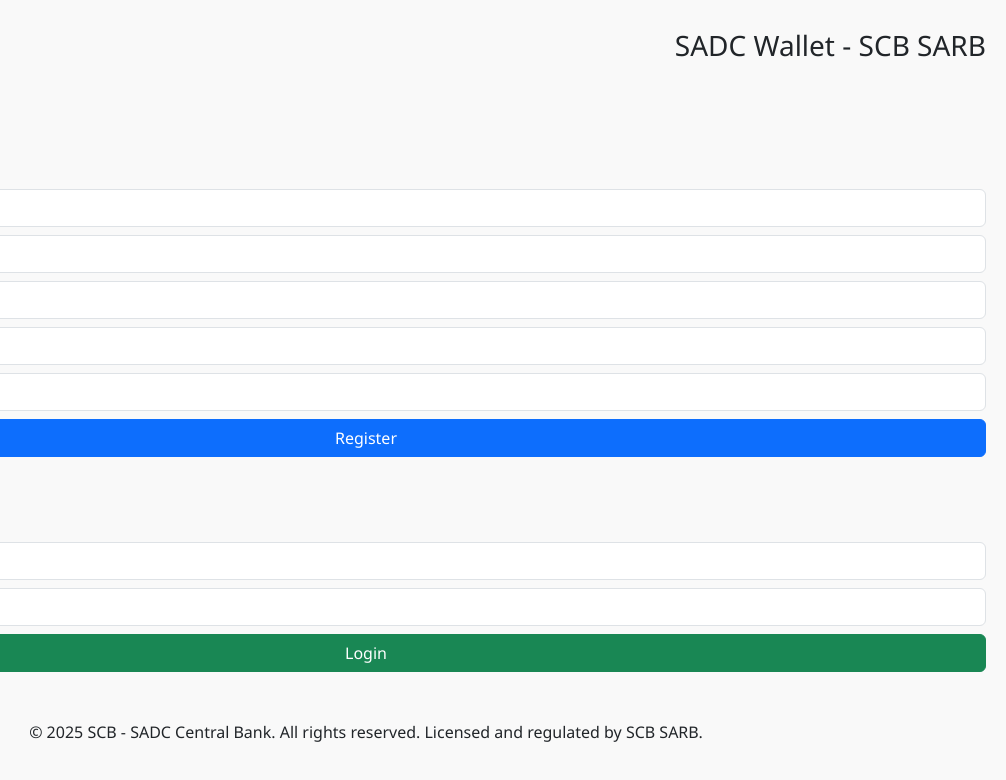
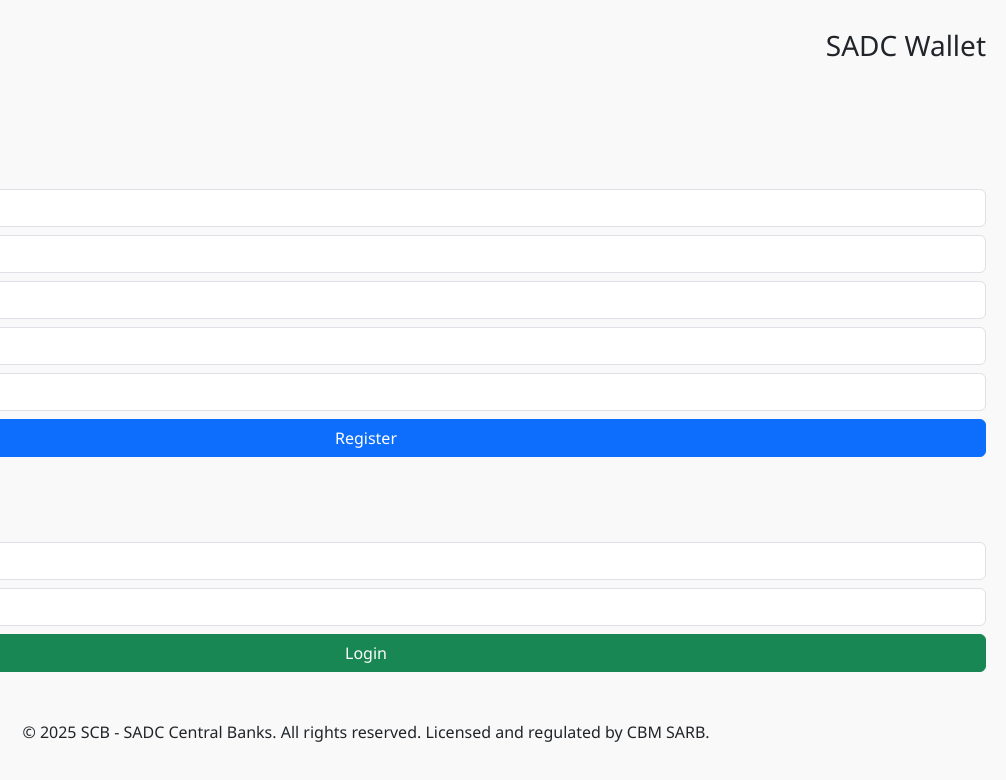
Before and after one commit to CBMSA/cross-boarder-credit-data-portability-for-smes, a website: page sadccbdc.html in a window 1280 px wide. Shown: the full height of the page, 274-1280 px from the left. Drawn offline with nearby package versions, Linux system fonts and the light colour scheme.

Commit message:
Update sadccbdc.html

```diff
--- a/sadccbdc.html
+++ b/sadccbdc.html
@@ -18,7 +18,7 @@
 
   <header class="d-flex align-items-center justify-content-between mb-4">
     <img src="file_00000000968061f89abd9d3d435098f1.png" alt="SCB Logo" class="logo">
-    <h3>SADC Wallet - SCB SARB</h3>
+    <h3>SADC Wallet </h3>
   </header>
 
   <nav class="mb-4">
@@ -57,7 +57,7 @@
   </div>
 
   <footer class="mt-5 text-center">
-    <p>&copy; 2025 SCB - SADC Central Bank. All rights reserved. Licensed and regulated by SCB SARB.</p>
+    <p>&copy; 2025 SCB - SADC Central Banks. All rights reserved. Licensed and regulated by CBM SARB.</p>
   </footer>
 
   <script>
```
